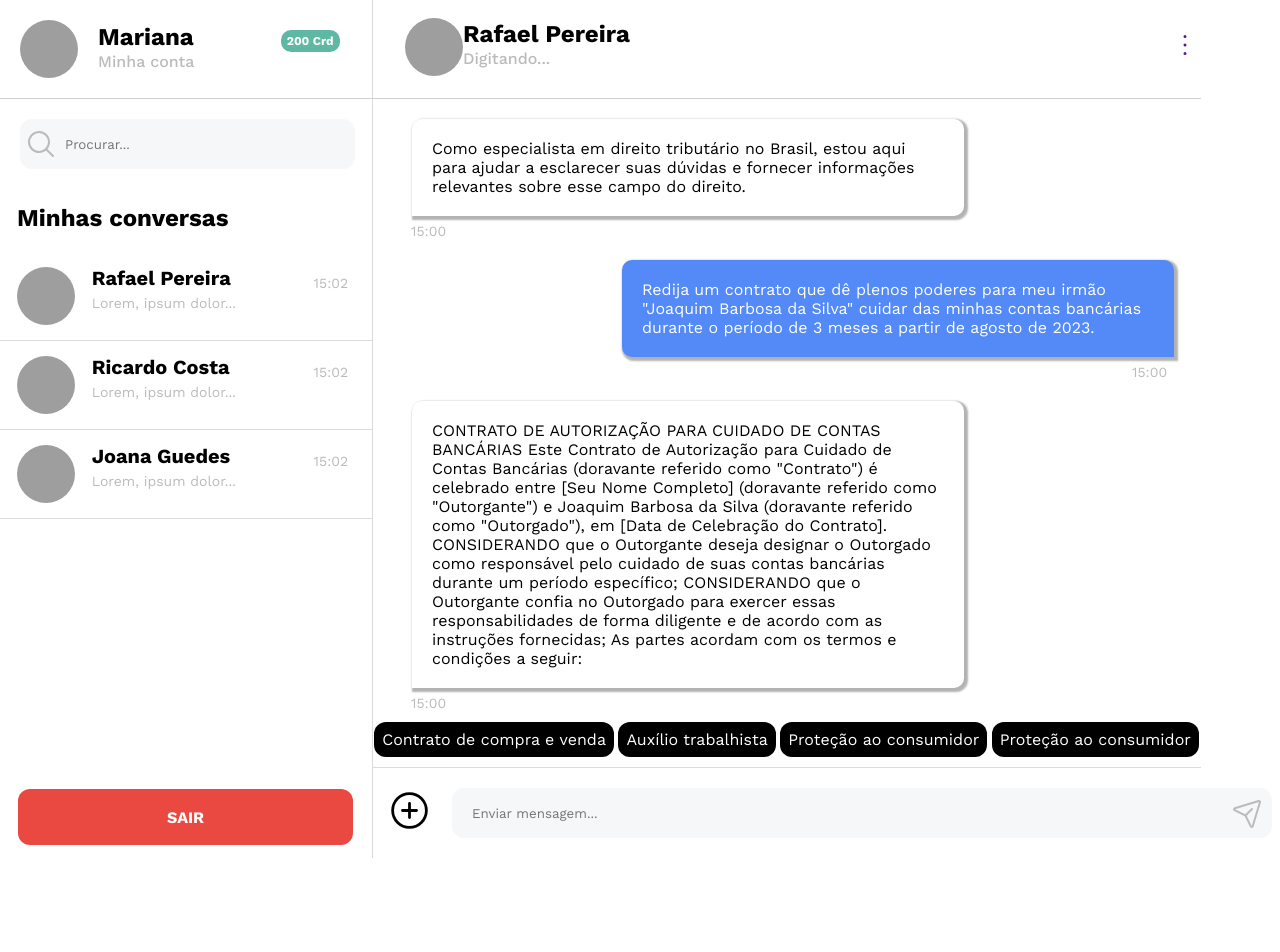
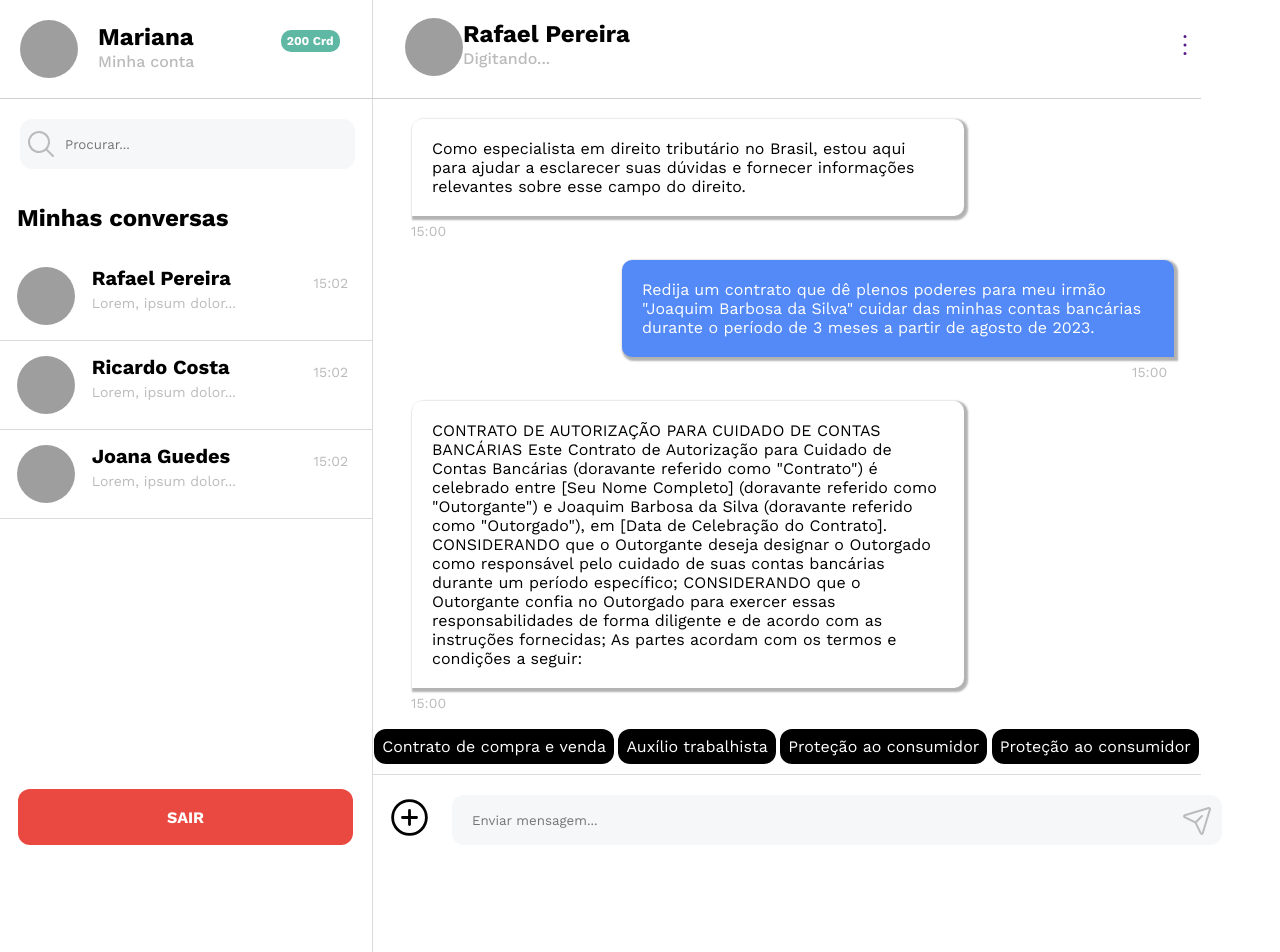
Before and after one commit to isadoramalohlava/Chat-Gregorio, a React (Vite) app: page / in a window 1280 px wide. Shown: the top 952 px of the page. Before the commit the page ends 858 px from the top, so only its background shows below. Built offline with nearby package versions, Linux system fonts and the light colour scheme; grey boxes are pictures that could not be loaded.

Commit message:
first commit

```diff
--- a/src/components/Chat.jsx
+++ b/src/components/Chat.jsx
@@ -19,7 +19,7 @@ export function Chat() {
                 </div>
             </header>
 
-            <div id={styles.Chat}>
+            <div className={styles.Chat}>
                 <div id={styles.conversation1}>
                     <p>Como especialista em direito tributário no Brasil, estou aqui para ajudar a esclarecer suas dúvidas e fornecer informações relevantes sobre esse campo do direito.</p>
                     </div>
--- a/src/components/Chat.module.css
+++ b/src/components/Chat.module.css
@@ -1,6 +1,8 @@
 .Chat {
-    max-height: 500px;
-    overflow: scroll;
+    display: block;
+    overflow-y: auto;
+    height: 620px;
+
 }
 
 .avatar {
@@ -110,7 +112,7 @@ header span {
 }
 
 #inputText input {
-    width: 800px;
+    width: 750px;
     padding-left: 20px;
 }
 
@@ -126,6 +128,6 @@ header span {
 
 #inputType {
     position: absolute;
-    left: 800px;
+    left: 750px;
     bottom: 25px;
 }
--- a/src/components/Sidebar.module.css
+++ b/src/components/Sidebar.module.css
@@ -7,7 +7,7 @@
  aside {
     background-color: white;
     width: 372px;
-    height: auto;
+    height: 988px;
     top: 154px;
     left: 121px;
     border: 1px;
```
Also changed, not shown: 1 other file (tests, documents, lock files or other folders).
